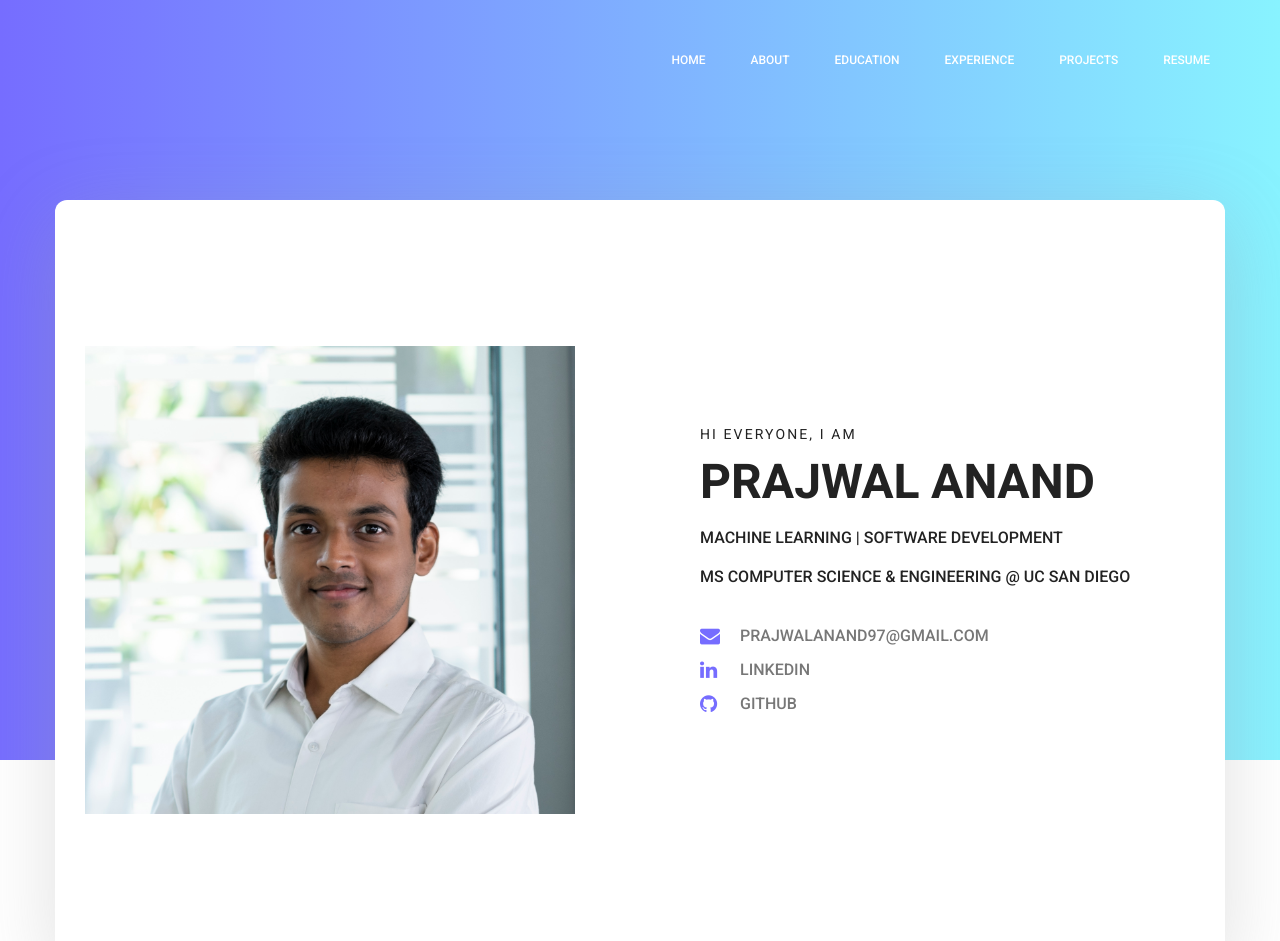
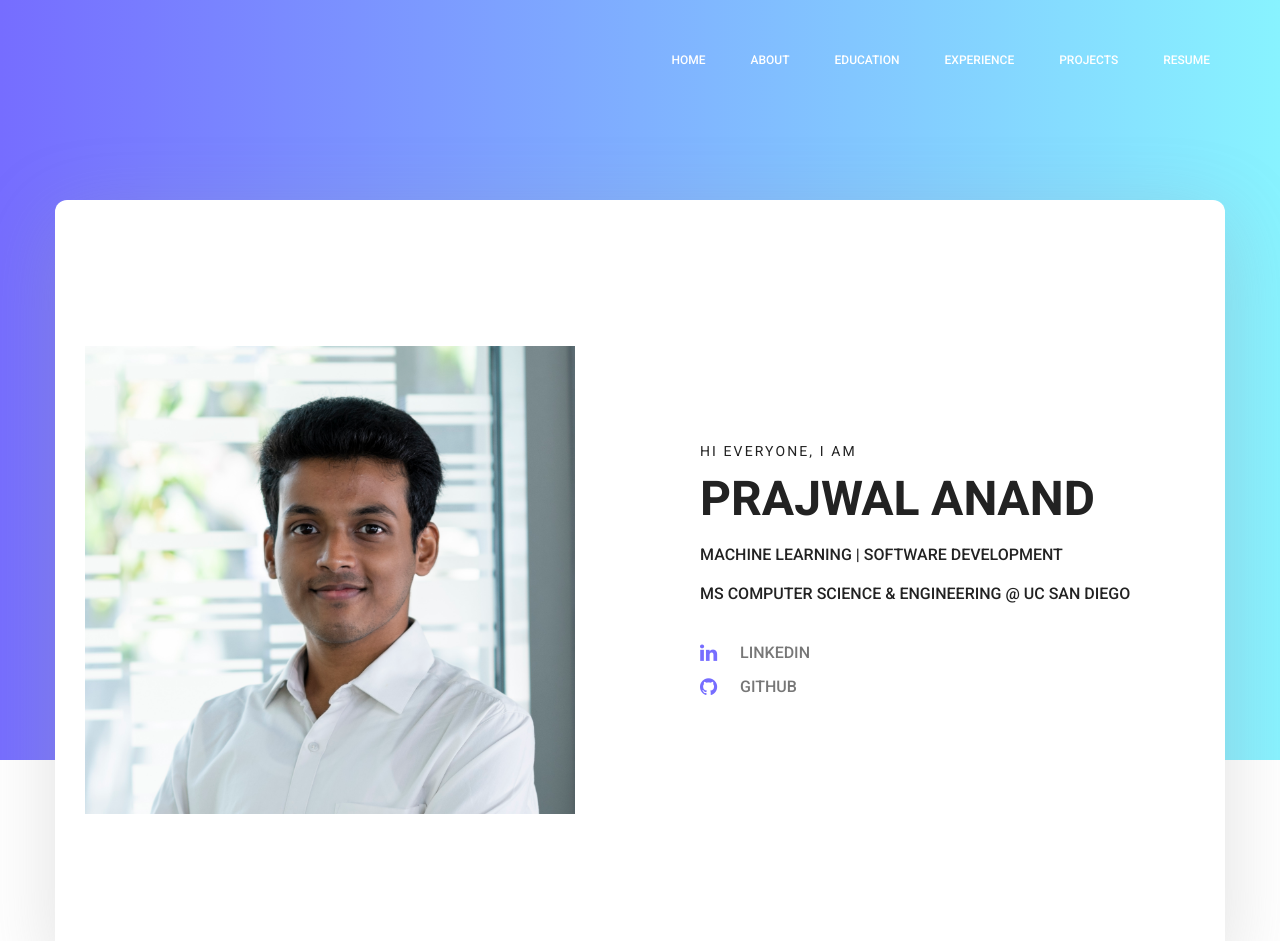
Before and after one commit to prajwalanand/prajwalanand.github.io, a plain HTML site: page index.html in a window 1280 px wide. Shown: the top 941 px of the page. Drawn offline with Linux system fonts and the light colour scheme.

Commit message:
Delete email address
Delete email info from contact section

```diff
--- a/index.html
+++ b/index.html
@@ -67,7 +67,6 @@
                   <h4>MS Computer Science & Engineering @ UC San Diego
                   <p></p>
                   <ul class="list basic_info">
-										<li><a href="mailto:prajwalanand97@gmail.com"><i class="fa fa-envelope"></i> prajwalanand97@gmail.com</a></li>
 										<li><a href="https://www.linkedin.com/in/prajwalanand/"><i class="fa fa-linkedin"></i> Linkedin</a></li>
                     <li><a href="https://github.com/prajwalanand"><i class="fa fa-github"></i> Github</a></li>
 									</ul>
```
